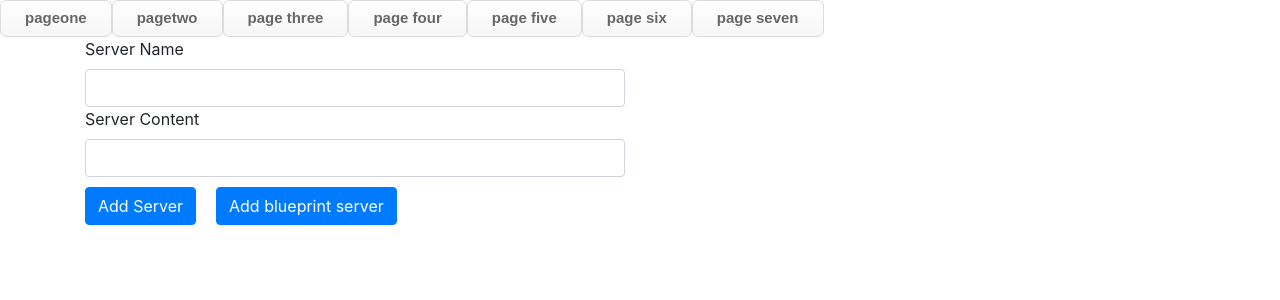
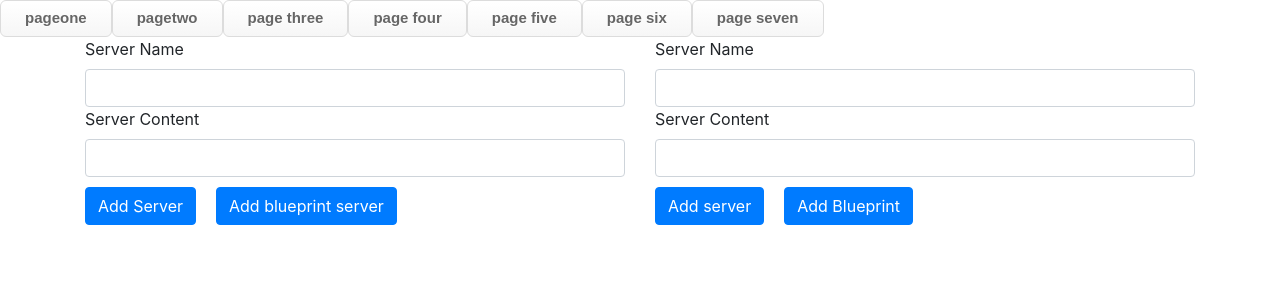
Before and after one commit to sreekanthmandala1/AngularRouting, an Angular app: page /pageseven in a window 1280 px wide. Shown: the top 300 px of the page. Built offline with nearby package versions, Linux system fonts and the light colour scheme.

Commit message:
pageSeven right column

```diff
--- a/src/app/page-seven/page-seven.component.html
+++ b/src/app/page-seven/page-seven.component.html
@@ -23,20 +23,38 @@
         *ngFor="let server of servers"
       >
         <div class="card-header">Server</div>
-
         <div class="card-body">{{ server }}</div>
-
         <div
           class="card"
           style="margin: 0px 0px 10px 0px"
           *ngFor="let bp of bpServer"
         >
           <div class="card-header">blueprintServer</div>
-
           <div class="card-body">{{ bp }}</div>
         </div>
       </div>
-      <div class="col-6"></div>
+    </div>
+    <div class="col-6">
+      <label>Server Name</label>
+      <input class="form-control" [(ngModel)]="serverName"/>
+      <label>Server Content</label>
+      <input class="form-control" style="margin-bottom: 10px" [(ngModel)]="blueprintName" />
+      <button class="btn btn-primary" style="margin: 0px 20px 0px 0px" (click)="onAddServerPop()">
+        Add server
+      </button>
+      <button class="btn btn-primary" (click)="onAddBlueprintPop()">Add Blueprint</button>
+      <div class="panel panel-default" *ngFor="let element of serverElements">
+        <div class="panel-heading">
+          {{element.name}}
+        </div>
+        <div class="panel-body">
+          <p>
+            <strong *ngIf="element.type==='server'" style="color:red">{{element.content}}</strong>
+            <em *ngIf="element.type==='blueprint'" style="color:blue">{{element.content}}</em>
+          </p>
+        </div>
+      </div>
+
     </div>
   </div>
 </div>
--- a/src/app/page-seven/page-seven.component.ts
+++ b/src/app/page-seven/page-seven.component.ts
@@ -10,12 +10,34 @@ export class PageSevenComponent implements OnInit {
   servers = [];
   blueprintServer = "";
   bpServer=[];
+
+  //column 2
+  serverName = "";
+  blueprintName = "";
+  serverElements=[];
+
   onAddServer() {
     this.servers.push(this.addServer);
   }
   onAddBlueprintServer(){
     this.bpServer.push(this.blueprintServer);
   }
+
+  onAddServerPop(){
+    this.serverElements.push({
+      type:'server',
+      name:this.serverName,
+      content:this.blueprintName
+    });
+  }
+  onAddBlueprintPop(){
+    this.serverElements.push({
+      type:'blueprint',
+      name:this.serverName,
+      content:this.blueprintName
+    });
+  }
+
   constructor() {}
 
   ngOnInit(): void {}
```
